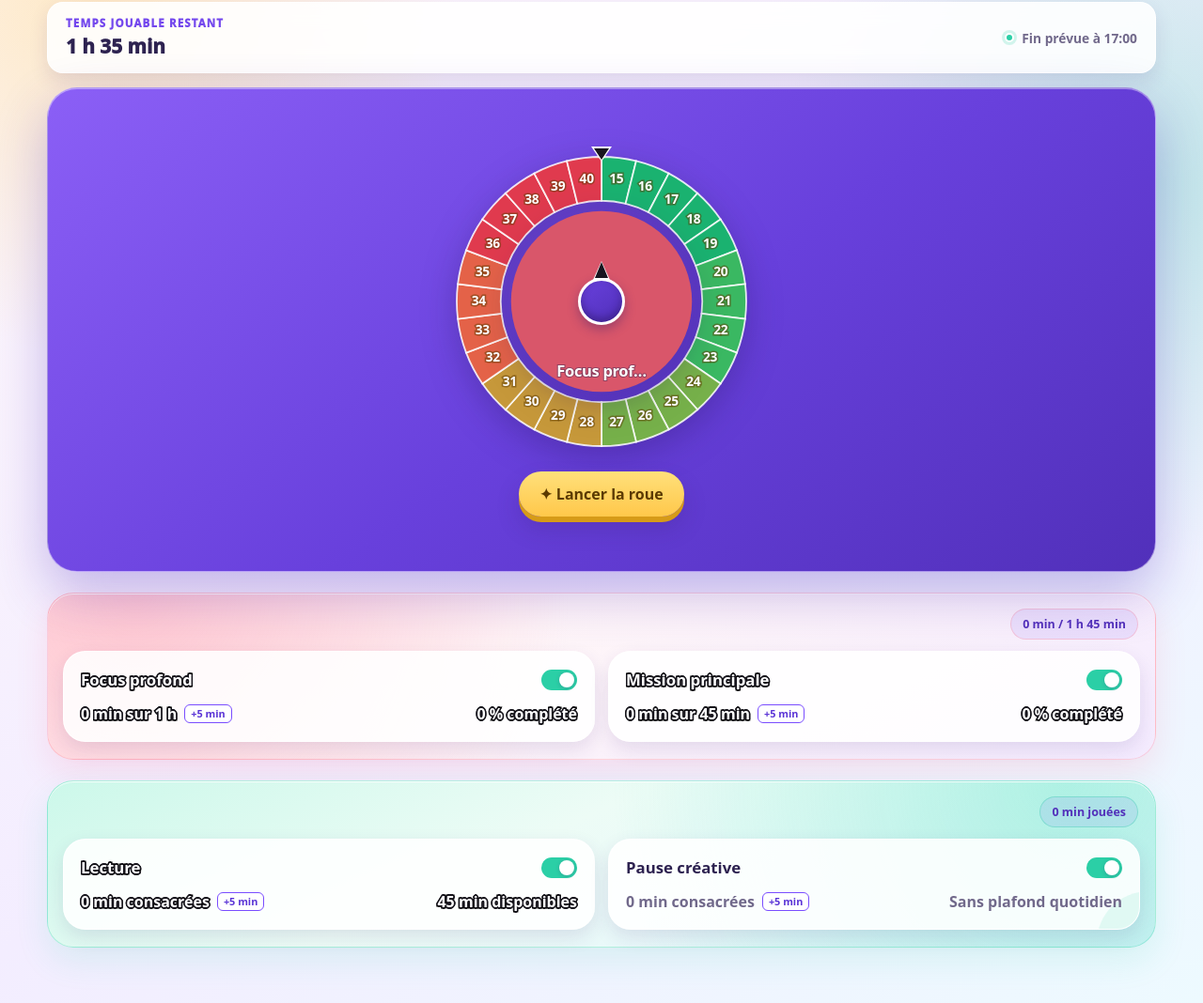
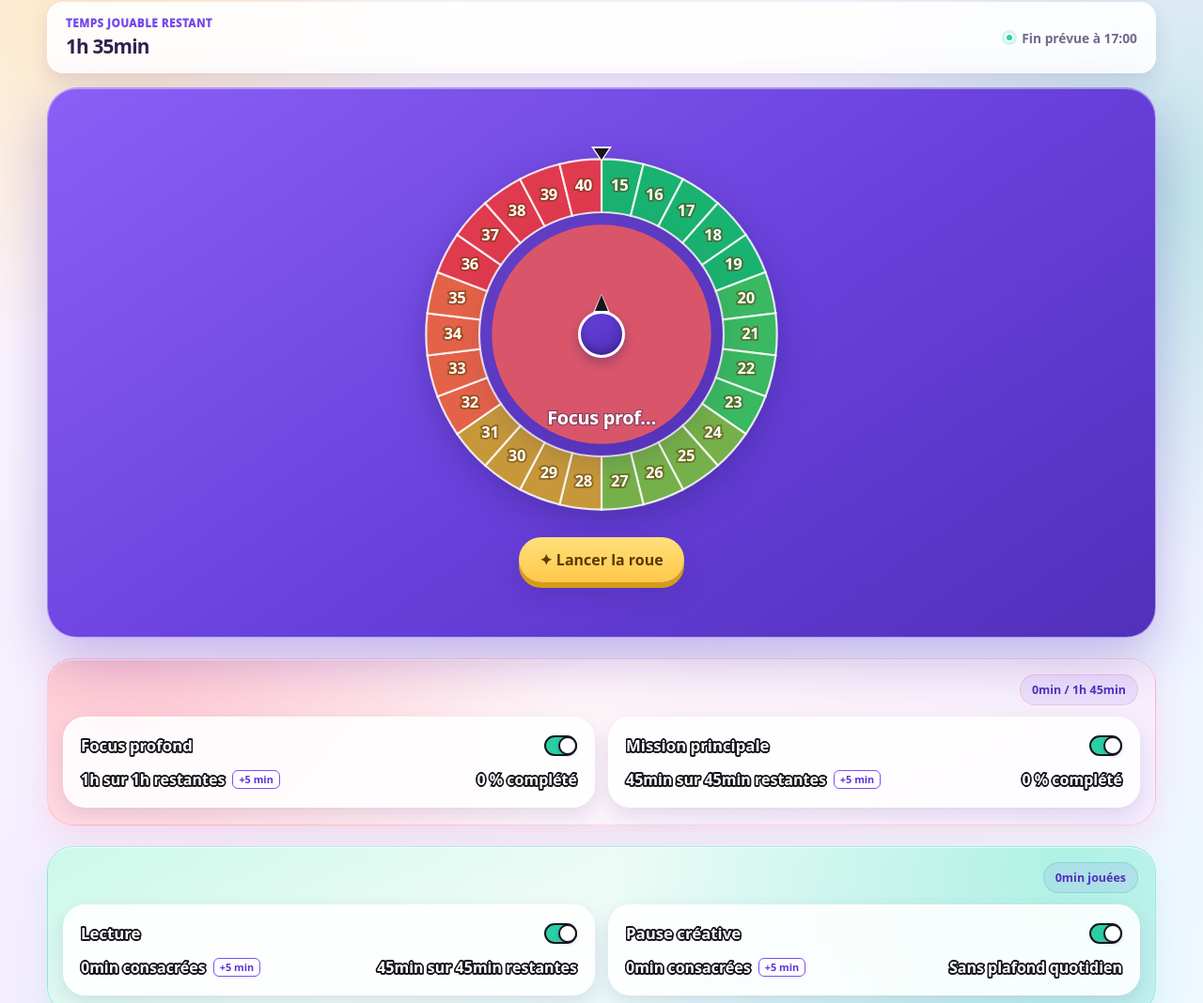
Before and after one commit to Peti6inge/casino-du-pomodoro, a plain HTML site: page index.html in a window 1280 px wide. Shown: the part 99-1167 px from the top of the page at 94% size. Drawn offline with Linux system fonts and the light colour scheme.

Commit message:
Updates graphiques

```diff
--- a/app.js
+++ b/app.js
@@ -335,9 +335,9 @@ function formatFriendly(minutes) {
   const rounded = Math.max(0, Math.round(Number(minutes) || 0));
   const hours = Math.floor(rounded / 60);
   const rest = rounded % 60;
-  if (!hours) return `${rest} min`;
-  if (!rest) return `${hours} h`;
-  return `${hours} h ${String(rest).padStart(2, "0")} min`;
+  if (!hours) return `${rest}min`;
+  if (!rest) return `${hours}h`;
+  return `${hours}h ${String(rest).padStart(2, "0")}min`;
 }
 
 function formatTimer(milliseconds) {
@@ -372,7 +372,10 @@ function activityEmojiPrefix(activity) {
 }
 
 function activityTitleHtml(activity) {
-  return `${escapeHtml(activityEmojiPrefix(activity))}${escapeHtml(activity.name)}`;
+  const emoji = normalizeEmoji(activity?.emoji);
+  const name = escapeHtml(activity.name);
+  if (!emoji) return `<span class="activity-title-name">${name}</span>`;
+  return `<span class="activity-title-emoji" aria-hidden="true">${escapeHtml(emoji)}</span><span class="activity-title-name">${name}</span>`;
 }
 
 function activityToggleMarkup(activity) {
@@ -494,15 +497,16 @@ function activityCard(activity) {
   const percentage = target ? Math.min(100, Math.round((progress / target) * 100)) : 0;
   const primary = optional
     ? `${formatFriendly(actual)} consacrées`
-    : `${formatFriendly(progress)} sur ${formatFriendly(activity.targetMinutes)}`;
+    : `${formatFriendly(Math.max(0, activity.targetMinutes - progress))} sur ${formatFriendly(activity.targetMinutes)} restantes`;
   const secondary = optional
     ? activity.dailyCap
-      ? `${formatFriendly(Math.max(0, activity.dailyCap - actual))} disponibles`
+      ? `${formatFriendly(Math.max(0, activity.dailyCap - actual))} sur ${formatFriendly(activity.dailyCap)} restantes`
       : "Sans plafond quotidien"
     : `${percentage} % complété`;
 
   const reserved = activity.banned;
-  const fillable = Boolean(target);
+  const uncappedOptional = optional && activity.dailyCap == null;
+  const fillable = Boolean(target) || uncappedOptional;
   const roomForManualAdd = optional && activity.dailyCap != null
     ? Math.max(0, activity.dailyCap - actual)
     : 5;
@@ -791,13 +795,12 @@ function tick() {
   );
   const target = state.activeSession.plannedMinutes * 60000;
   const warningAt = Math.max(0, target - 60000);
-  $("timerDisplay").textContent = formatTimer(elapsed);
+  const remaining = Math.max(0, target - elapsed);
+  $("timerDisplay").textContent = formatTimer(remaining);
   $("timerTarget").textContent = `sur ${formatFriendly(state.activeSession.plannedMinutes)}`;
-  $("timerMessage").textContent =
-    "Le chrono continue tant que tu ne clôtures pas la session.";
   $("timerRing").style.setProperty(
     "--timer-progress",
-    `${Math.min(100, (elapsed / target) * 100)}%`
+    `${Math.min(100, (remaining / target) * 100)}%`
   );
 
   if (!state.activeSession.warningSent && elapsed >= warningAt && elapsed < target) {
--- a/index.html
+++ b/index.html
@@ -76,7 +76,6 @@
                 <small id="timerTarget">sur —</small>
               </div>
             </div>
-            <p id="timerMessage">Le chrono continue tant que tu ne clôtures pas la session.</p>
           </div>
 
           <div class="primary-actions">
--- a/styles.css
+++ b/styles.css
@@ -145,7 +145,7 @@ a:focus-visible {
   color: #5d36b8;
   font-size: 0.64rem;
   font-weight: 900;
-  letter-spacing: 0.18em;
+  letter-spacing: 0.09em;
   text-transform: uppercase;
 }
 
@@ -204,10 +204,15 @@ a:focus-visible {
   color: rgba(255, 255, 255, 0.76);
 }
 
+.day-strip .eyebrow {
+  letter-spacing: 0.05em;
+}
+
 .day-countdown {
   font-size: 1.3rem;
   font-variant-numeric: tabular-nums;
-  font-weight: 950;
+  font-weight: 750;
+  letter-spacing: -0.04em;
 }
 
 .day-strip-status {
@@ -299,7 +304,7 @@ a:focus-visible {
 .wheel-arena {
   display: grid;
   place-items: center;
-  width: min(330px, 90vw);
+  width: min(400px, 90vw);
   margin: 4px auto 16px;
   aspect-ratio: 1;
 }
@@ -433,7 +438,7 @@ a:focus-visible {
   font-size: 17px;
   font-weight: 400;
   stroke: rgba(45, 34, 80, 0.35);
-  stroke-width: 1.2px;
+  stroke-width: 0.6px;
 }
 
 .wheel-label.outer {
@@ -569,7 +574,7 @@ a:focus-visible {
 .game-button,
 .soft-button {
   border: 0;
-  font-weight: 900;
+  font-weight: 750;
   cursor: pointer;
   transition: transform 0.16s ease, box-shadow 0.16s ease, opacity 0.16s ease;
 }
@@ -749,7 +754,7 @@ a:focus-visible {
   background: linear-gradient(90deg, #7eebc8 0%, #18b888 100%);
 }
 
-.activity-card.has-fill h3,
+.activity-card.has-fill .activity-title-name,
 .activity-card.has-fill .activity-stats {
   color: #fff;
   -webkit-text-stroke: 3px #000000;
@@ -758,6 +763,20 @@ a:focus-visible {
     0 -1.55px 0 #17151d,
     1.55px 0 0 #17151d,
     -1.55px 0 0 #17151d;
+}
+
+.activity-card.has-fill h3 {
+  color: #fff;
+}
+
+.activity-card.has-fill .activity-title-emoji {
+  color: #fff;
+  -webkit-text-stroke: 1.5px #000000;
+  paint-order: stroke fill;
+  text-shadow: 0 0.78px 0 #17151d,
+    0 -0.78px 0 #17151d,
+    0.78px 0 0 #17151d,
+    -0.78px 0 0 #17151d;
 }
 
 .activity-card::after {
@@ -794,6 +813,8 @@ a:focus-visible {
 }
 
 .activity-card.is-reserved h3,
+.activity-card.is-reserved .activity-title-name,
+.activity-card.is-reserved .activity-title-emoji,
 .activity-card.is-reserved .activity-stats {
   color: #9890a8;
   -webkit-text-stroke: 0;
@@ -808,8 +829,12 @@ a:focus-visible {
 }
 
 .activity-card h3 {
+  display: flex;
+  align-items: center;
+  gap: 0.45em;
   margin: 0;
   font-size: 1.05rem;
+  font-family: ui-rounded, "Nunito", "Avenir Next", system-ui, sans-serif;
 }
 
 .order-button,
@@ -843,20 +868,23 @@ a:focus-visible {
 .toggle-track {
   position: relative;
   display: block;
-  width: 38px;
+  width: 35px;
   height: 22px;
   background: #cfc6d8;
+  border: 2px solid #17151d;
   border-radius: 999px;
+  box-shadow: 0 1px 0 rgba(255, 255, 255, 0.35);
   transition: background 0.2s ease;
 }
 
 .toggle-thumb {
   position: absolute;
-  top: 3px;
-  left: 3px;
-  width: 16px;
-  height: 16px;
+  top: -1px;
+  left: -2px;
+  width: 20px;
+  height: 20px;
   background: white;
+  border: 2px solid #17151d;
   border-radius: 50%;
   box-shadow: 0 1px 4px rgba(48, 23, 95, 0.22);
   transition: transform 0.2s ease;
@@ -867,7 +895,7 @@ a:focus-visible {
 }
 
 .toggle-switch input:checked + .toggle-track .toggle-thumb {
-  transform: translateX(16px);
+  transform: translateX(15px);
 }
 
 .toggle-switch input:focus-visible + .toggle-track {
@@ -895,6 +923,7 @@ a:focus-visible {
   gap: 10px;
   margin-top: 14px;
   color: var(--muted);
+  font-family: ui-rounded, "Nunito", "Avenir Next", system-ui, sans-serif;
   font-size: 1rem;
   font-weight: 650;
 }
@@ -1467,7 +1496,7 @@ select:focus {
   right: 18px;
   bottom: 18px;
   display: grid;
-  width: min(360px, calc(100% - 36px));
+  width: min(500px, calc(100% - 36px));
   gap: 9px;
 }
 
```
